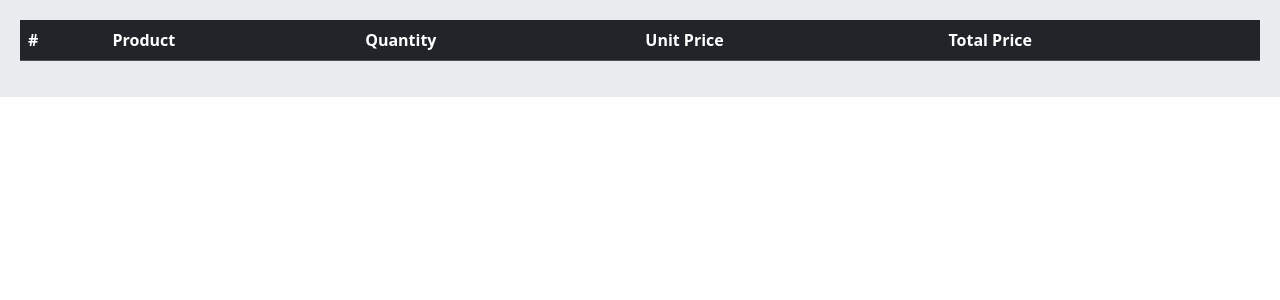
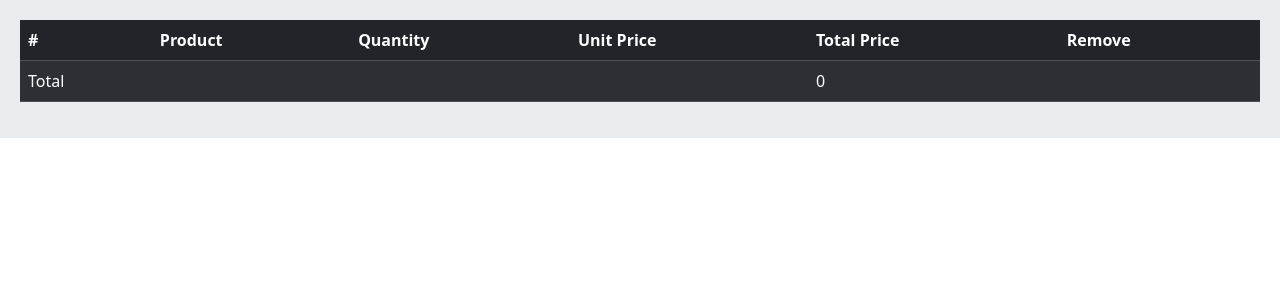
Before and after one commit to ata-the-legend/e-shop, a Django app: page /orders/cart/ in a window 1280 px wide. Shown: the part 56-356 px from the top of the page. Run offline with Django 4.2, Linux system fonts and the light colour scheme; lists and menus that the app fills with data are empty; parts of the project's set-up code (start-up, migrations or seed data) failed here and were passed over.

Commit message:
feat: added CartRemoveView

```diff
--- a/apps/orders/cart.py
+++ b/apps/orders/cart.py
@@ -28,5 +28,14 @@ class Cart:
         self.cart[product_id]["quantity"] += quantity
         self.save()
 
+    def remove(self, product):
+        product_id = str(product.id)
+        if product_id in self.cart:
+            del self.cart[product_id]
+            self.save()
+
     def save(self):
         self.session.modified = True
+
+    def get_total_price(self):
+        return sum(int(item['price']) * item['quantity'] for item in self.cart.values())
--- a/apps/orders/templates/orders/cart.html
+++ b/apps/orders/templates/orders/cart.html
@@ -9,6 +9,7 @@
         <th scope="col">Quantity</th>
         <th scope="col">Unit Price</th>
         <th scope="col">Total Price</th>
+        <th scope="col">Remove</th>
       </tr>
     </thead>
     <tbody>
@@ -19,8 +20,14 @@
           <td>{{item.quantity}}</td>
           <td>{{item.price}}</td>
           <td>{{item.total_price}}</td>
+          <td><a href="{% url "orders:cart_remove" item.product.id %}">remove</a></td>
         </tr>
       {% endfor %}
+      <tr>
+        <td>Total</td>
+        <td colspan="3"></td>
+        <td colspan="3">{{ cart.get_total_price }}</td>
+      </tr>
     </tbody>
   </table>
 {% endblock content %}
--- a/apps/orders/urls.py
+++ b/apps/orders/urls.py
@@ -6,4 +6,5 @@ app_name = 'orders'
 urlpatterns = [
     path("cart/", views.CartView.as_view(), name="cart"),
     path("cart/add/<int:product_id>", views.CartAddView.as_view(), name="cart_add"),
+    path("cart/remove/<int:product_id>", views.CartRemoveView.as_view(), name="cart_remove"),
 ]
--- a/apps/orders/views.py
+++ b/apps/orders/views.py
@@ -20,3 +20,10 @@ class CartAddView(views.View):
         if form.is_valid():
             cart.add(product, form.cleaned_data['quantity'])
         return redirect("orders:cart")
+
+class CartRemoveView(views.View):
+    def get(self, request, product_id):
+        cart = Cart(request)
+        product = get_object_or_404(Product, id= product_id)
+        cart.remove(product)
+        return redirect("orders:cart")
```
